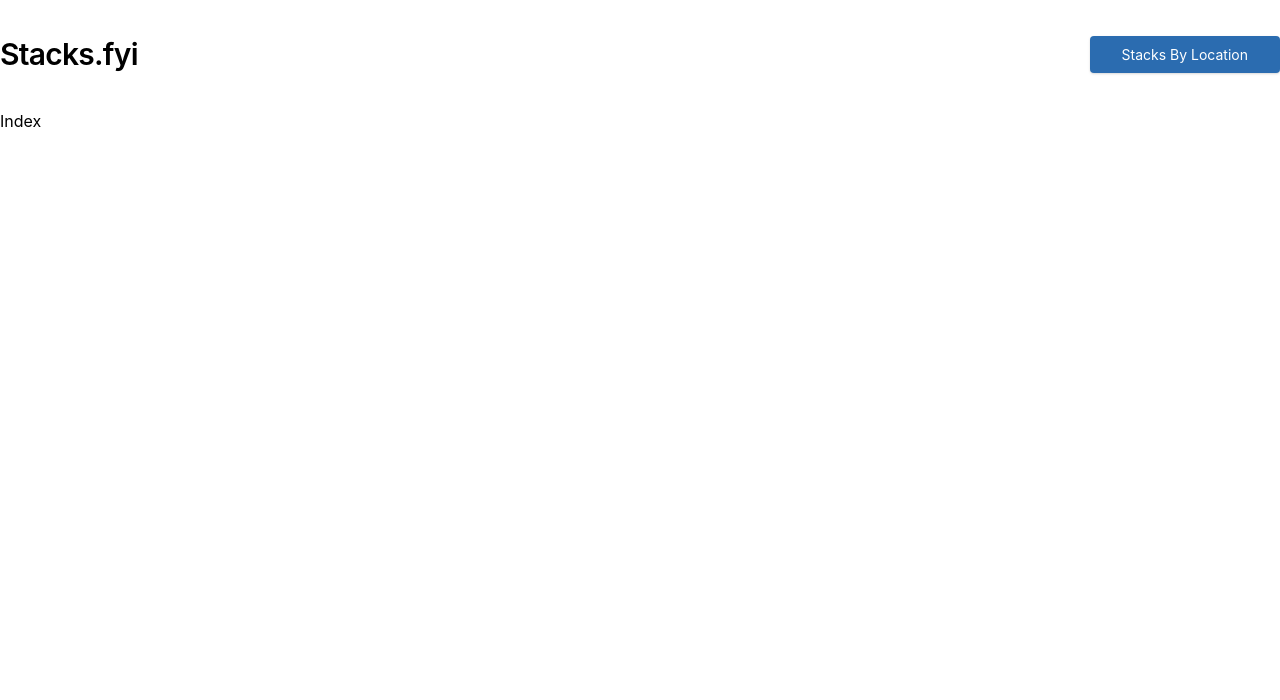
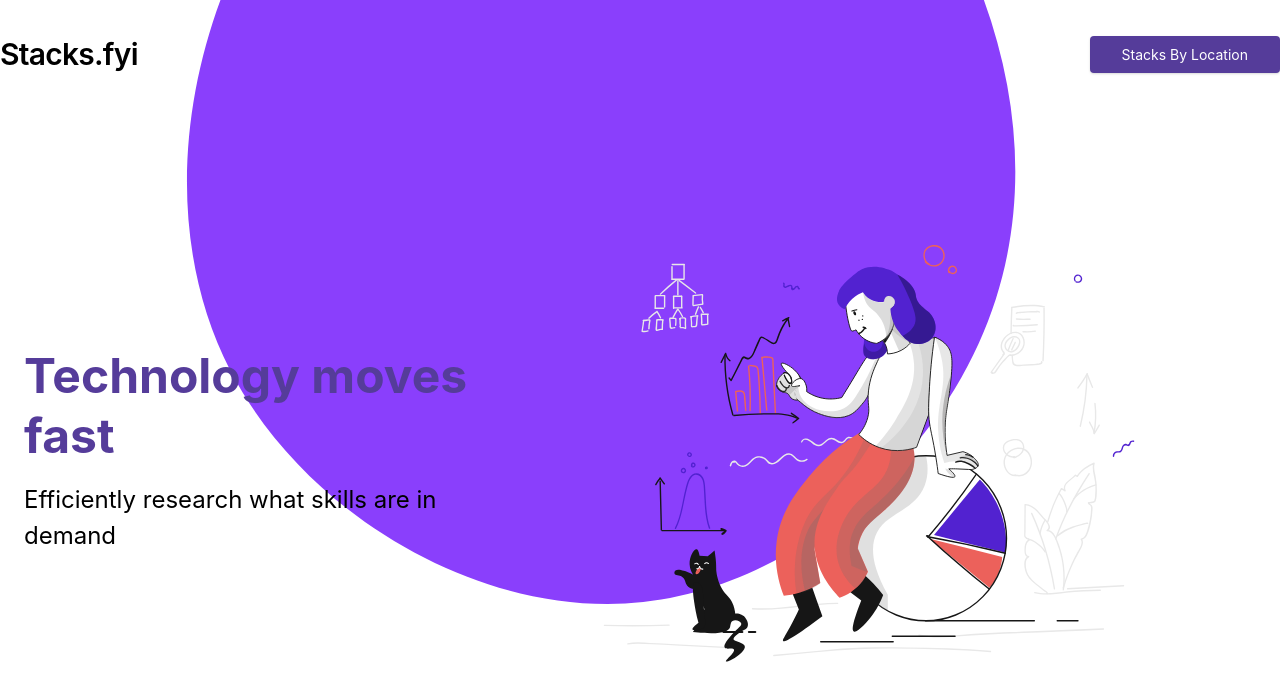
Before and after one commit to OliverMKing/stacks.fyi, a React (Create React App) app in the folder frontend/: page / in a window 1280 px wide. Shown: the top 700 px of the page. Built offline with nearby package versions, Linux system fonts and the light colour scheme.

Commit message:
Add basic homepage content

```diff
--- a/frontend/src/components/app/App.tsx
+++ b/frontend/src/components/app/App.tsx
@@ -8,24 +8,6 @@ function App() {
   return (
     <div className="App">
       <Router>
-        <div className="w-full container mx-auto">
-          <nav className="flex items-center justify-between bg-white-500 py-8">
-            <span className="font-semibold text-3xl tracking-tight">
-              <a href="/">Stacks.fyi</a>
-            </span>
-            <div className="block flex items-center w-auto">
-              <div className="flex-grow">
-                <button
-                  id="navAction"
-                  className="mx-auto bg-blue-700 hover:bg-blue-900 text-white text-sm rounded py-2 px-8 shadow"
-                  onClick={() => (window.location.href = "/location-search")}
-                >
-                  Stacks By Location
-                </button>
-              </div>
-            </div>
-          </nav>
-
         <Switch>
           <Route exact path="/location-search">
             <LocationSearchComponent />
@@ -34,7 +16,6 @@ function App() {
             <IndexComponent />
           </Route>
         </Switch>
-        </div>
       </Router>
     </div>
   );
--- a/frontend/src/components/index/Index.tsx
+++ b/frontend/src/components/index/Index.tsx
@@ -1,7 +1,32 @@
 import React from "react";
+import analyse from "./analyse.svg";
+import blob from "./blob.svg";
+import NavbarComponent from "../navbar/Navbar";
 
 const IndexComponent: React.FC = () => {
-  return <h1>Index</h1>;
+  return (
+    <div
+      className="bg-left-bottom bg-cover"
+      style={{ backgroundImage: "url(" + blob + ")" }}
+    >
+      <div className="w-full container mx-auto">
+        <NavbarComponent />
+        <div className="container pt-6 md:pt-12 px-6 mx-auto flex flex-wrap flex-col md:flex-row items-center">
+          <div className="flex flex-col w-full xl:w-2/5 justify-center lg:items-start overflow-y-hidden">
+            <h1 className="my-4 text-3xl md:text-5xl text-purple-800 font-bold leading-tight text-center md:text-left">
+              Technology moves fast
+            </h1>
+            <p className="leading-normal text-base md:text-2xl mb-8 text-center md:text-left">
+              Efficiently research what skills are in demand
+            </p>
+          </div>
+          <div className="w-full xl:w-3/5 py-6 overflow-y-hidden">
+            <img className="w-full mx-auto lg:mr-0 " src={analyse}></img>
+          </div>
+        </div>
+      </div>
+    </div>
+  );
 };
 
 export default IndexComponent;
--- a/frontend/src/components/locationSearch/LocationSearch.tsx
+++ b/frontend/src/components/locationSearch/LocationSearch.tsx
@@ -1,6 +1,7 @@
 import React from "react";
 import blob from "./blob.svg";
 import working from "./working.svg";
+import NavbarComponent from "../navbar/Navbar";
 
 const styles = {
   background_image: {
@@ -18,6 +19,9 @@ const styles2 = {
 };
 const LocationSearchComponent: React.FC = () => {
   return (
+    <div className="w-full container mx-auto">
+      <NavbarComponent />
+
       <div style={styles.background_image}>
         <div className="grid grid-cols-3 gap-4">
           <div className="col-span-1 ml-20">
@@ -48,6 +52,7 @@ const LocationSearchComponent: React.FC = () => {
           </div>
         </div>
       </div>
+    </div>
   );
 };
 
--- /dev/null
+++ b/frontend/src/components/navbar/Navbar.tsx
@@ -0,0 +1,24 @@
+import React from "react";
+
+const NavbarComponent: React.FC = () => {
+  return (
+    <nav className="flex items-center justify-between bg-white-500 py-8">
+      <span className="font-semibold text-3xl tracking-tight">
+        <a href="/">Stacks.fyi</a>
+      </span>
+      <div className="block flex items-center w-auto">
+        <div className="flex-grow">
+          <button
+            id="navAction"
+            className="mx-auto bg-purple-800 hover:bg-purple-900 text-white text-sm rounded py-2 px-8 shadow"
+            onClick={() => (window.location.href = "/location-search")}
+          >
+            Stacks By Location
+          </button>
+        </div>
+      </div>
+    </nav>
+  );
+};
+
+export default NavbarComponent;
```
Also changed, not shown: frontend/src/components/index/analyse.svg (added), frontend/src/components/index/blob.svg (added). Lines whose indentation alone changed are shown as unchanged.
